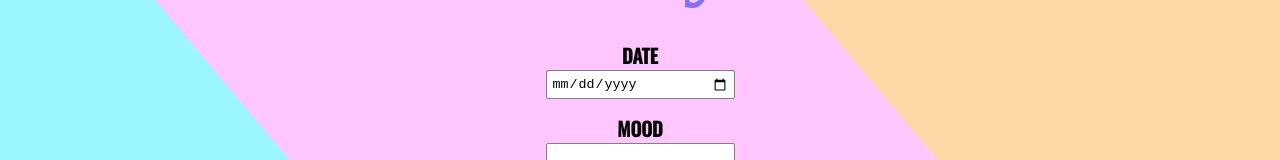
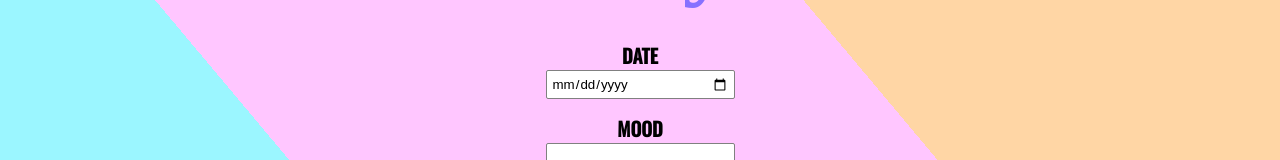
Before and after one commit to katarzyna-kw/daily-check, a React (Create React App) app: page / in a window 1280 px wide. Shown: the part 228-388 px from the top of the page. Built offline with nearby package versions, Linux system fonts and the light colour scheme; a web font is replaced by a local one.

Commit message:
input type date font changed to Arial

```diff
--- a/src/App.css
+++ b/src/App.css
@@ -48,6 +48,12 @@
   margin-bottom: 15px;
 }
 
+input[type="date"]
+{
+  font-family: 'Arial', sans-serif;
+}
+
+
 .buttonWrapper {
   text-align: center;
 }
```
